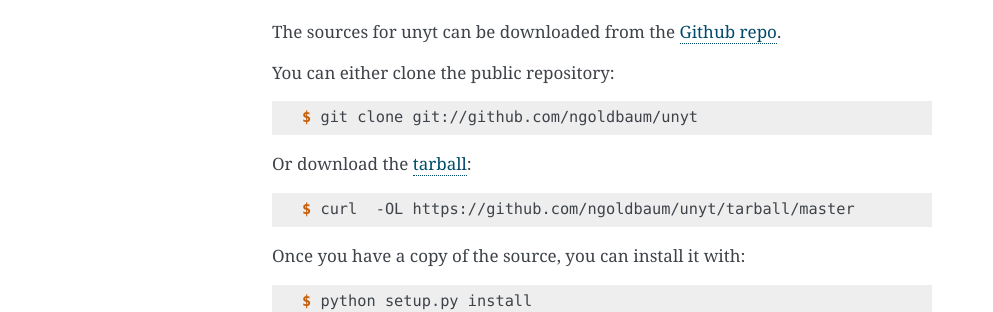
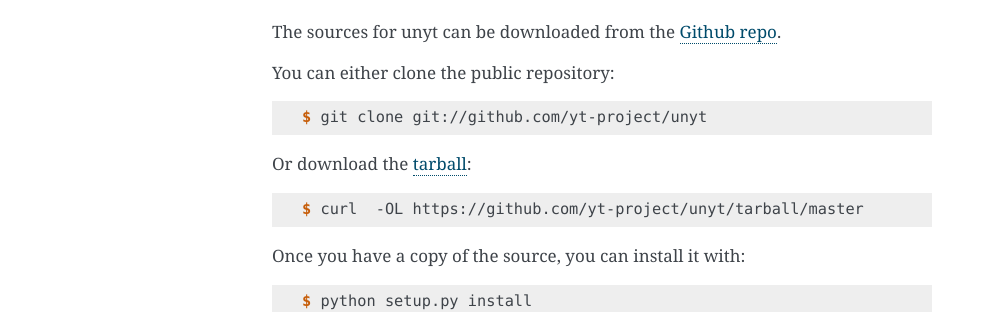
Before and after one commit to yt-project/unyt, a Sphinx documentation site: the page built from docs/installation.rst, in a window 1280 px wide. Shown: the part 448-760 px from the top of the page, without its empty margins (148-1141 px from the left). Built offline with Sphinx 7.4.7, drawn with Linux system fonts in a browser that asks for light colours; pages that are not in the unit, such as notebooks, are missing from menus; the version number is read from the project's files by our own code.

Commit message:
Replace me with yt-project

```diff
--- a/docs/installation.rst
+++ b/docs/installation.rst
@@ -32,13 +32,13 @@
 
 .. code-block:: console
 
-    $ git clone git://github.com/ngoldbaum/unyt
+    $ git clone git://github.com/yt-project/unyt
 
 Or download the `tarball`_:
 
 .. code-block:: console
 
-    $ curl  -OL https://github.com/ngoldbaum/unyt/tarball/master
+    $ curl  -OL https://github.com/yt-project/unyt/tarball/master
 
 Once you have a copy of the source, you can install it with:
 
@@ -47,5 +47,5 @@
     $ python setup.py install
 
 
-.. _Github repo: https://github.com/ngoldbaum/unyt
-.. _tarball: https://github.com/ngoldbaum/unyt/tarball/master
+.. _Github repo: https://github.com/yt-project/unyt
+.. _tarball: https://github.com/yt-project/unyt/tarball/master
--- a/setup.py
+++ b/setup.py
@@ -27,8 +27,8 @@
 ]
 
 setup(
-    author="Nathan Goldbaum",
-    author_email='ngoldbau@illinois.edu',
+    author="The yt project",
+    author_email='yt-dev@python.org',
     classifiers=[
         'Development Status :: 2 - Pre-Alpha',
         'Intended Audience :: Developers',
@@ -52,7 +52,7 @@
     setup_requires=setup_requirements,
     test_suite='tests',
     tests_require=test_requirements,
-    url='https://github.com/ngoldbaum/unyt',
+    url='https://github.com/yt-project/unyt',
     version='0.1.0',
     zip_safe=False,
 )
```
Also changed, not shown: .travis.yml.
